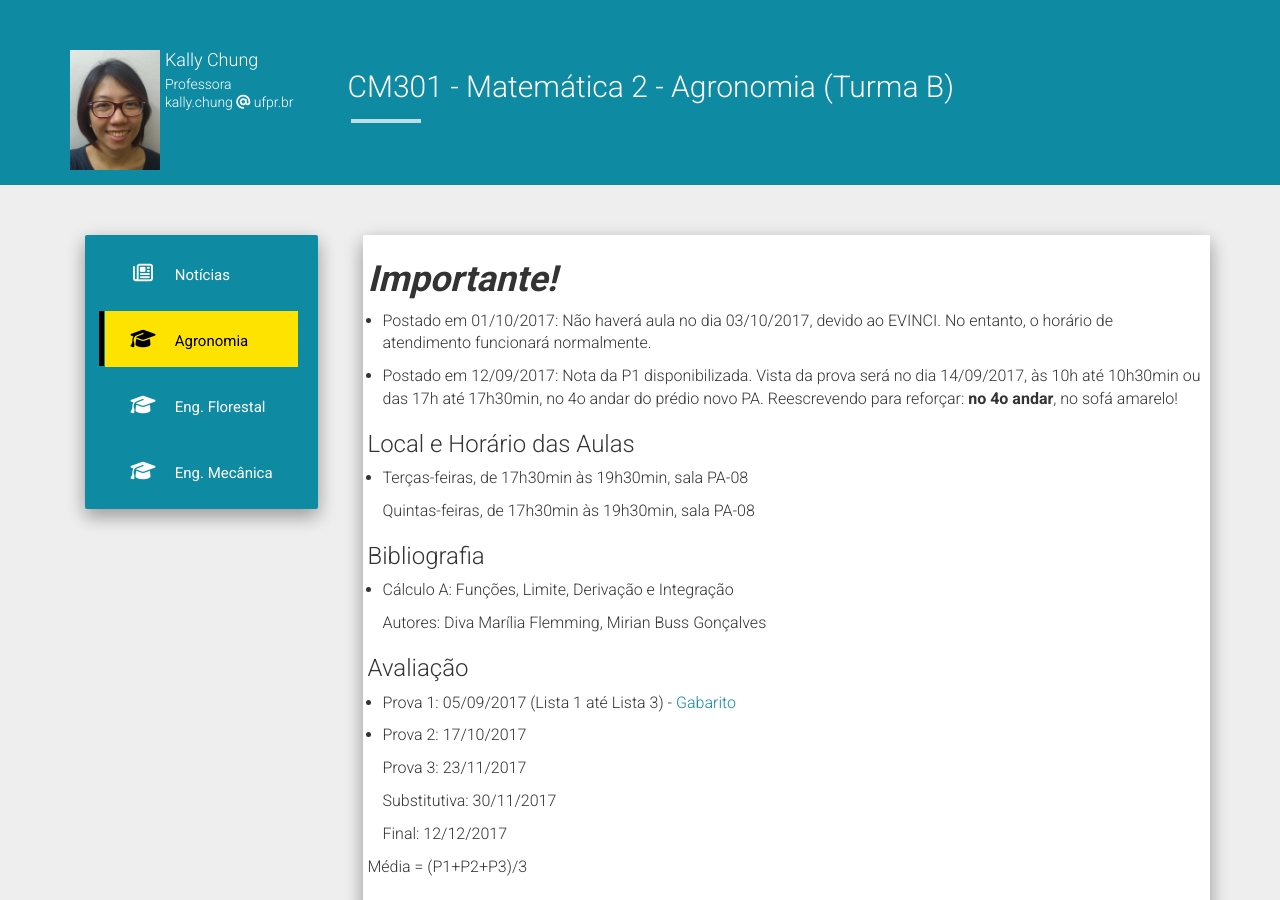
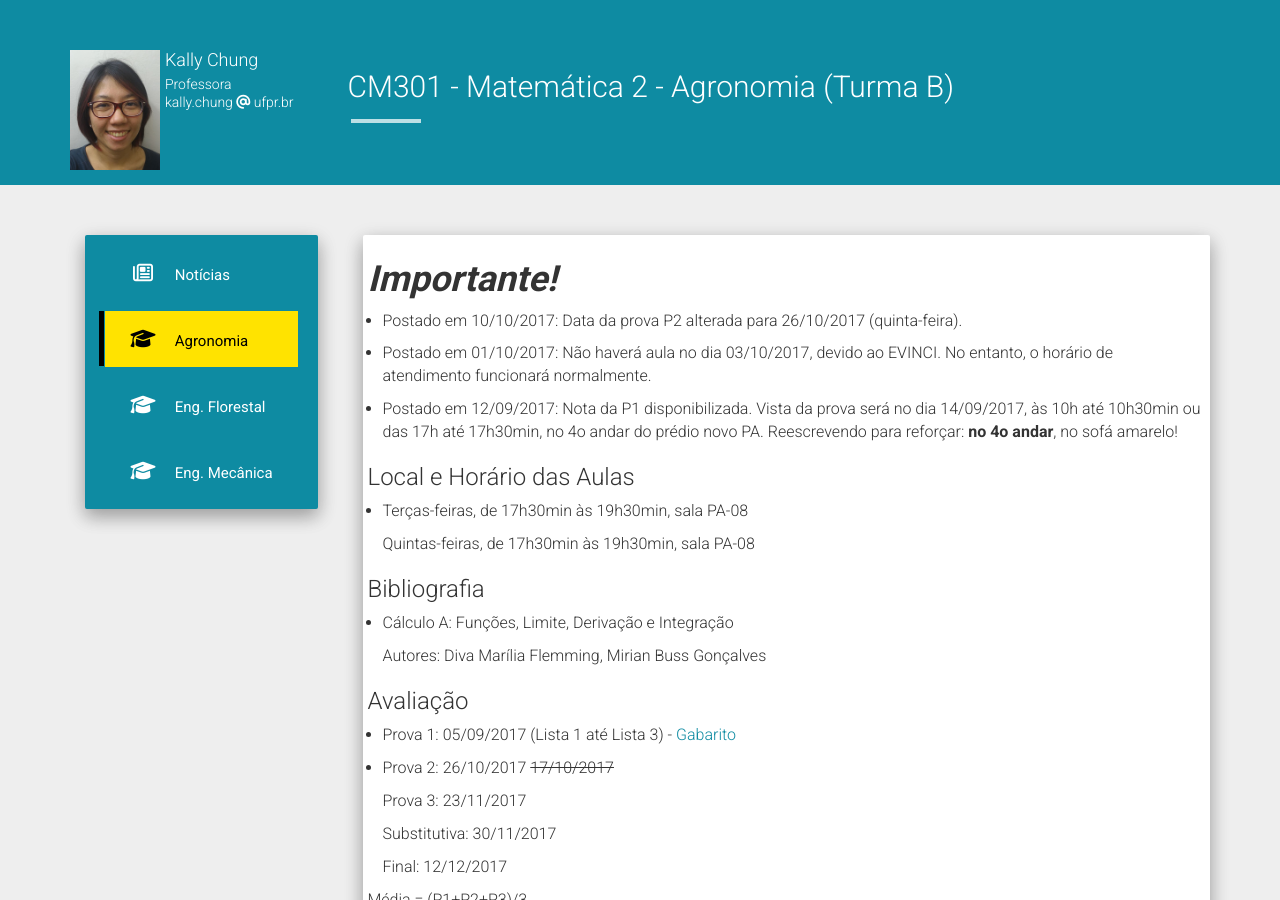
Before and after one commit to chunggnuhc/chunggnuhc.github.io, a Jekyll site: the page built from agronomia2sem2017.md, in a window 1280 px wide and 900 px high. Built offline with Jekyll 4.4.1, drawn with Linux system fonts in a browser that asks for light colours; nearby versions of some CDN libraries; some of the changed text lies outside the part shown.

Commit message:
Update Agron - DataP2 e cron

```diff
--- a/agronomia2sem2017.md
+++ b/agronomia2sem2017.md
@@ -4,6 +4,8 @@ title: CM301 - Matemática 2 - Agronomia (Turma B)
 permalink: /agron2sem2017-Mat2/
 ---
 <h1><b><i>Importante!</i></b></h1>
+- Postado em 10/10/2017: Data da prova P2 alterada para 26/10/2017 (quinta-feira).
+
 - Postado em 01/10/2017: Não haverá aula no dia 03/10/2017, devido ao EVINCI. No entanto, o horário de atendimento funcionará normalmente.
 
 - Postado em 12/09/2017: Nota da P1 disponibilizada. Vista da prova será no dia 14/09/2017, às 10h até 10h30min ou das 17h até 17h30min, no 4o andar do prédio novo PA. Reescrevendo para reforçar: <b>no 4o andar</b>, no sofá amarelo!
@@ -23,7 +25,7 @@ permalink: /agron2sem2017-Mat2/
 
 - Prova 1: 05/09/2017 (Lista 1 até Lista 3) - [Gabarito](/disciplinas2sem2017/gabAgronP1-A.pdf)
 
-- Prova 2: 17/10/2017
+- Prova 2: 26/10/2017 <strike>17/10/2017</strike>
 
   Prova 3: 23/11/2017
 
@@ -116,3 +118,9 @@ obs.: Caso nenhum aluno apareça até 13h30min, o horário de atendimento no dia
   _26/09/2017:_ Máximos e Mínimos Locais (cap. 5.4 até 5.7)
 
   _28/09/2017:_ Máximos e Mínimos Globais e Introdução a Prob. de Maximização/Minimização (cap. 5.7 e 5.11)
+
+  _03/10/2017:_ Recesso escolar devido ao EVINCI
+
+  _05/10/2017:_ Prob. de Maximização/Minimização (cap. 5.11)
+
+  _07/10/2017:_ Aula de exercícios
```
